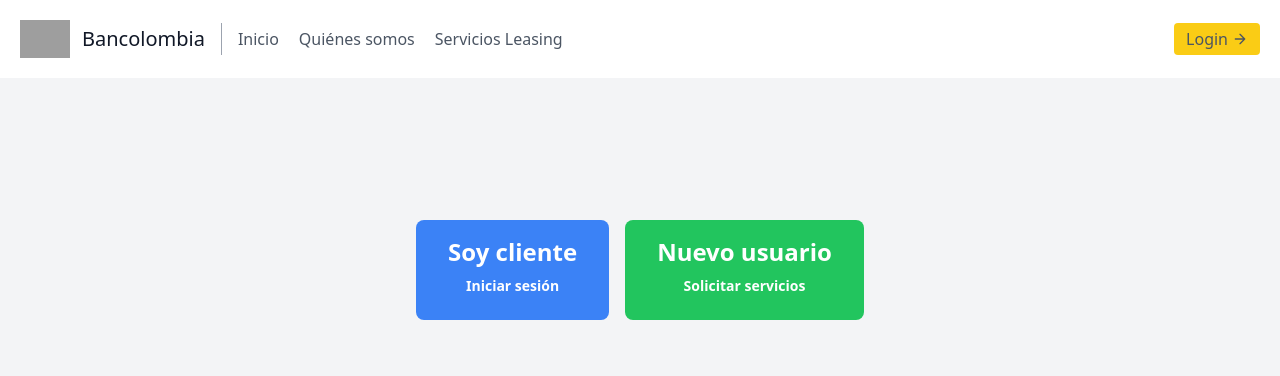
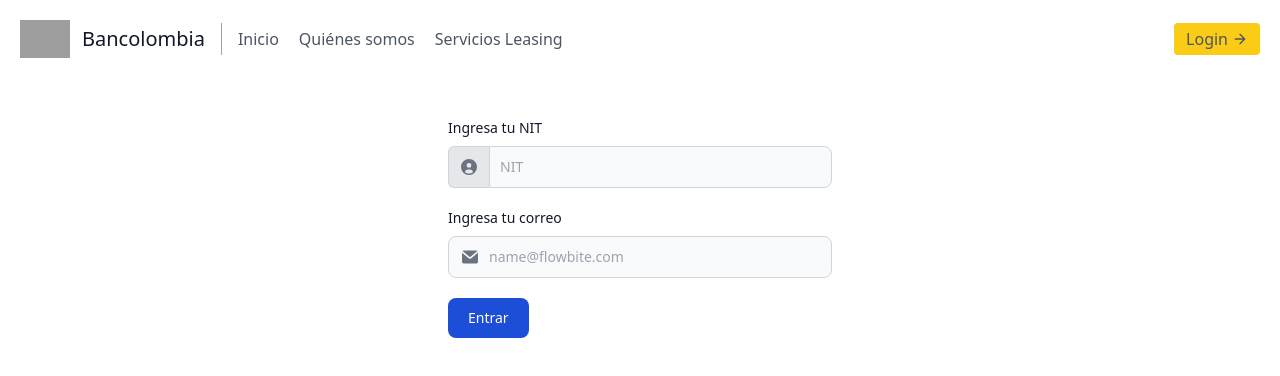
Before and after one commit to JosePater/TalentoB-API-cuentas-de-cobro-Frontend, an Angular app: page /login in a window 1280 px wide. Shown: the top 376 px of the page. Built offline with nearby package versions, Linux system fonts and the light colour scheme; grey boxes are pictures that could not be loaded.

Commit message:
feat(login): added login page with form validation

```diff
--- a/src/app/app.routes.ts
+++ b/src/app/app.routes.ts
@@ -1,9 +1,10 @@
 import { Routes } from '@angular/router';
 import { HomeComponent } from './pages/home/home.component';
+import { LoginComponent } from './pages/login/login.component';
 
 export const routes: Routes = [
     { path: '', title: 'Bancolombia', component: HomeComponent },
-    { path: 'login', title: 'Inicio de sesión', component: HomeComponent }, // Ruta temporal
+    { path: 'login', title: 'Inicio de sesión', component: LoginComponent }, // Ruta temporal
     { path: 'solicitud-leasing', title: 'Solicitud de servicios', component: HomeComponent }, // Ruta temporal
 
 ];
--- /dev/null
+++ b/src/app/pages/login/login.component.html
@@ -0,0 +1,59 @@
+<form [formGroup]="loginForm" (submit)="submit()" class="max-w-sm mx-auto m-10">
+  <div class="mb-5">
+    <label for="nit" class="block mb-2 text-sm font-medium text-gray-900">Ingresa tu NIT</label>
+    <div class="flex">
+      <span class="inline-flex items-center px-3 text-sm text-gray-900 bg-gray-200 border border-e-0 border-gray-300 rounded-s-md">
+        <svg class="w-4 h-4 text-gray-500" aria-hidden="true" xmlns="http://www.w3.org/2000/svg" fill="currentColor" viewBox="0 0 20 20">
+          <path d="M10 0a10 10 0 1 0 10 10A10.011 10.011 0 0 0 10 0Zm0 5a3 3 0 1 1 0 6 3 3 0 0 1 0-6Zm0 13a8.949 8.949 0 0 1-4.951-1.488A3.987 3.987 0 0 1 9 13h2a3.987 3.987 0 0 1 3.951 3.512A8.949 8.949 0 0 1 10 18Z"/>
+        </svg>
+      </span>
+      <input
+        type="text"
+        id="nit"
+        name="nit"
+        formControlName="nit"
+        class="rounded-none rounded-e-lg bg-gray-50 border border-gray-300 text-gray-900 focus:ring-blue-500 focus:border-blue-500 block flex-1 min-w-0 w-full text-sm p-2.5 dark:focus:ring-blue-500 dark:focus:border-blue-500"
+        placeholder="NIT"
+      />
+    </div>
+    @if (hasErrors("nit","required")) {
+      <span class="text-red-600 text-sm">* Nombre requerido</span>
+    } @if (hasErrors("nit","pattern")) {
+      <span class="text-red-600 text-sm">* Ingrese solo números</span>
+    } @else if (hasErrors("nit","minlength")) {
+      <span class="text-red-600 text-sm">* Mínimo 8 dígitos</span>
+    }
+  </div>
+
+  <div class="mb-5">
+    <label for="email" class="block mb-2 text-sm font-medium text-gray-900" >Ingresa tu correo</label>
+    <div class="relative">
+      <div class="absolute inset-y-0 start-0 flex items-center ps-3.5 pointer-events-none">
+        <svg class="w-4 h-4 text-gray-500" aria-hidden="true" xmlns="http://www.w3.org/2000/svg" fill="currentColor"viewBox="0 0 20 16">
+          <path d="m10.036 8.278 9.258-7.79A1.979 1.979 0 0 0 18 0H2A1.987 1.987 0 0 0 .641.541l9.395 7.737Z"/>
+          <path d="M11.241 9.817c-.36.275-.801.425-1.255.427-.428 0-.845-.138-1.187-.395L0 2.6V14a2 2 0 0 0 2 2h16a2 2 0 0 0 2-2V2.5l-8.759 7.317Z"/>
+        </svg>
+      </div>
+      <input
+        type="text"
+        id="email"
+        name="email"
+        formControlName="email"
+        class="bg-gray-50 border border-gray-300 text-gray-900 text-sm rounded-lg focus:ring-blue-500 focus:border-blue-500 block w-full ps-10 p-2.5 dark:focus:ring-blue-500 dark:focus:border-blue-500"
+        placeholder="name@flowbite.com"
+      />
+    </div>
+    @if (hasErrors("email","required")) {
+      <span class="text-red-600 text-sm">* Correo requerido</span>
+    } @if (hasErrors("email","email")) {
+      <span class="text-red-600 text-sm">* Correo inválido</span>
+    }
+  </div>
+
+  <button
+    type="submit"
+    class="text-white bg-blue-700 hover:bg-blue-800 focus:ring-4 focus:outline-none focus:ring-blue-300 font-medium rounded-lg text-sm w-full sm:w-auto px-5 py-2.5 text-center dark:bg-blue-600 dark:hover:bg-blue-700 dark:focus:ring-blue-800"
+  >
+    Entrar
+  </button>
+</form>
--- /dev/null
+++ b/src/app/pages/login/login.component.ts
@@ -0,0 +1,49 @@
+import { Component } from '@angular/core';
+import {
+  FormBuilder,
+  FormGroup,
+  ReactiveFormsModule,
+  Validators,
+} from '@angular/forms';
+
+@Component({
+  selector: 'app-login',
+  standalone: true,
+  imports: [ReactiveFormsModule],
+  templateUrl: './login.component.html',
+  styleUrl: './login.component.css',
+})
+export class LoginComponent {
+  loginForm: FormGroup; //
+
+  // Formulario para validación
+  constructor(private formBuilder: FormBuilder) {
+    this.loginForm = this.formBuilder.group({
+      nit: [
+        '',
+        [
+          Validators.required,
+          Validators.minLength(8),
+          Validators.pattern('^[0-9]*$'),
+        ],
+      ],
+      email: ['', [Validators.required, Validators.email]],
+    });
+  }
+
+  // Ingresar
+  submit() {
+    if (!this.loginForm.valid) {
+      alert('Diligencie correctamente los campos!');
+      return;
+    }
+    console.log('Formulario enviado!');
+    console.log(this.loginForm.value);
+  }
+
+  // Verificación de datos inválidos en los campos
+  hasErrors(field: string, typeError: string) {
+    const campo = this.loginForm.get(field);
+    return campo?.hasError(typeError) && campo.touched;
+  }
+}
```
Also changed, not shown: src/app/pages/login/login.component.css (added).
